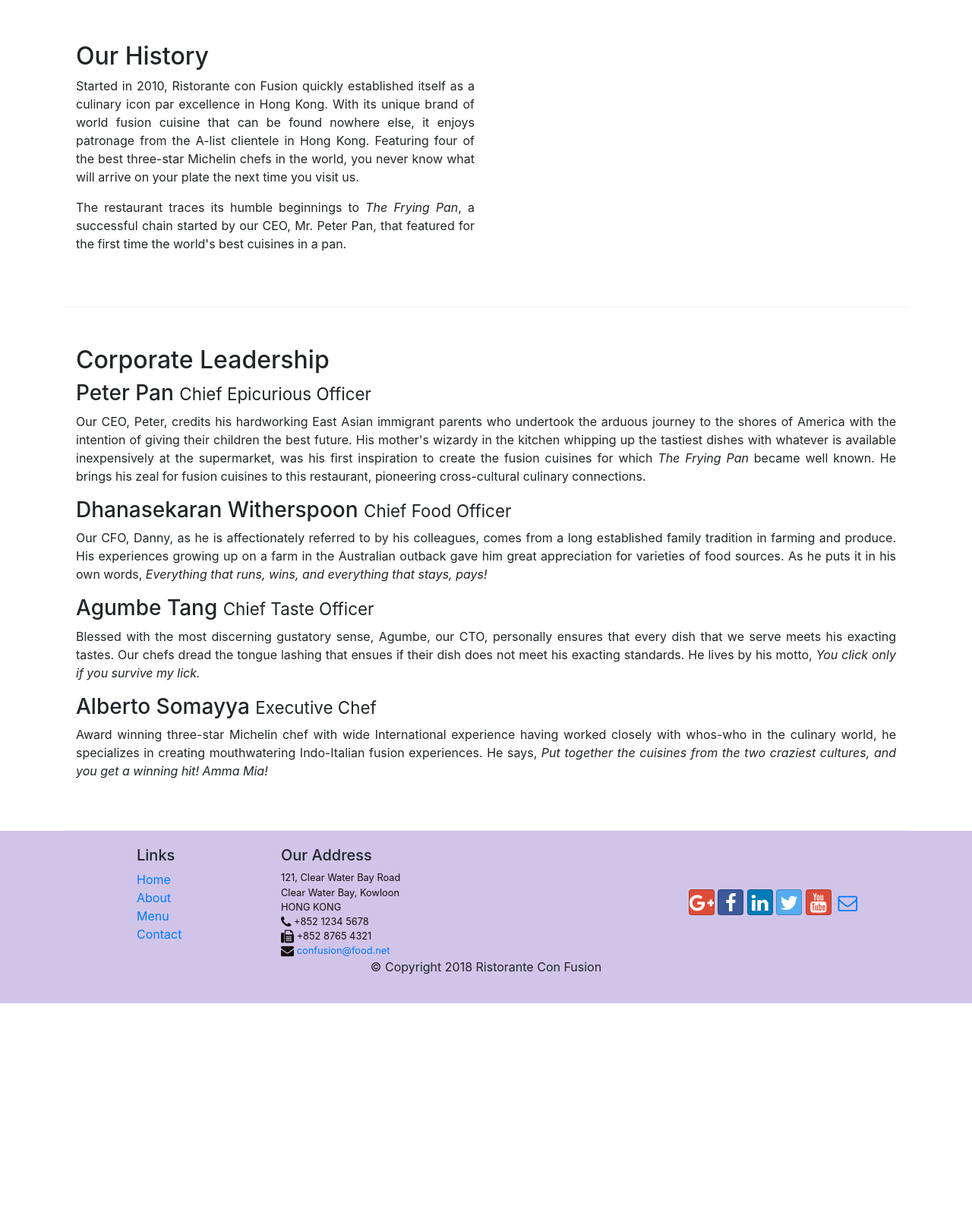
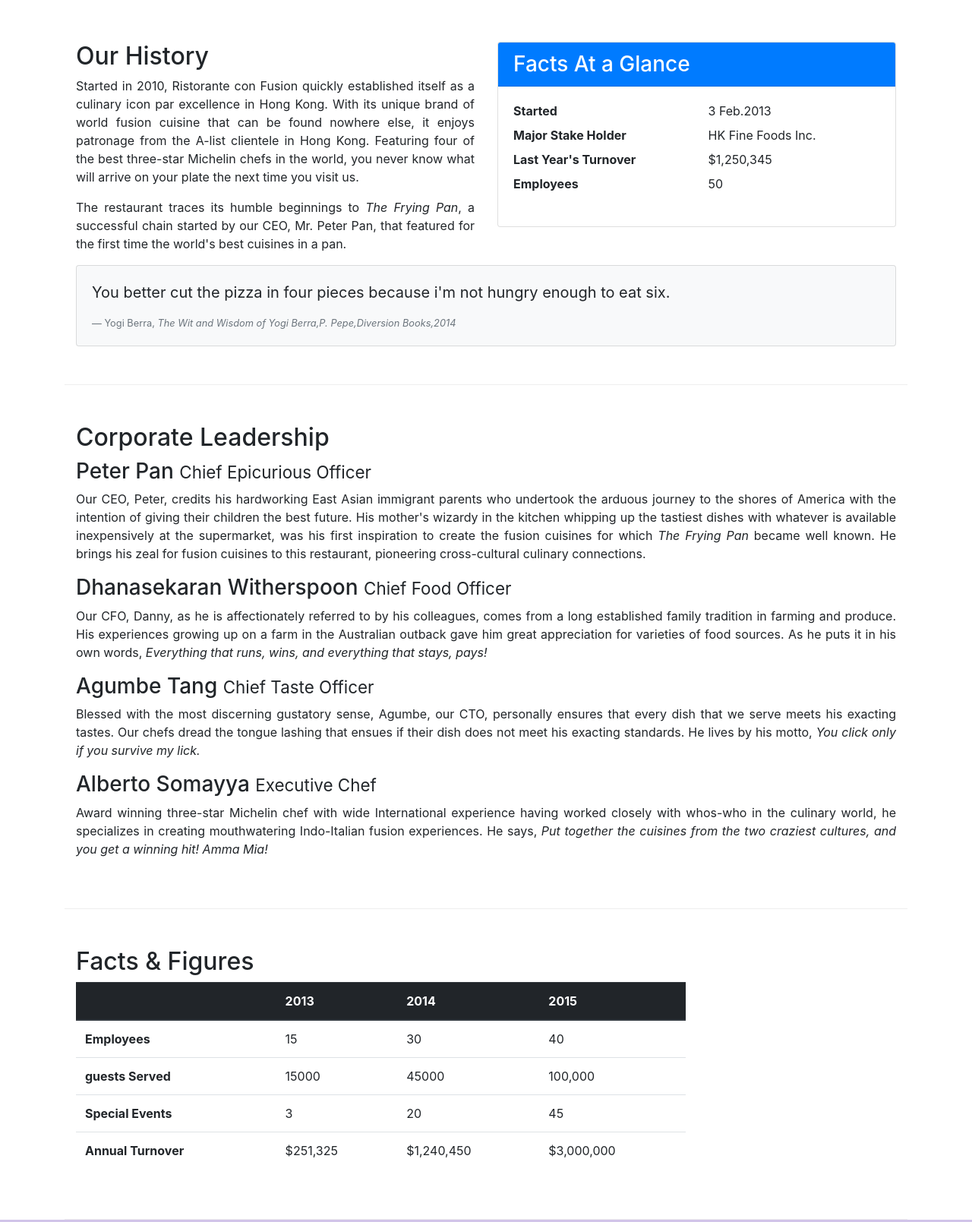
Before and after one commit to SrikanthReddyMallepally/Bootstrap-coursera, a website: page aboutus.html in a window 1280 px wide. Shown: the part 460-2069 px from the top of the page at 76% size. Before the commit the page ends 1781 px from the top, so only its background shows below. Drawn offline with nearby package versions, Linux system fonts and the light colour scheme.

Commit message:
added tables, cards in aboutus page and images, media in index.hmtl and logo to all three pages

```diff
--- a/aboutus.html
+++ b/aboutus.html
@@ -20,7 +20,7 @@
             <button class="navbar-toggler" type="button" data-toggle="collapse" data-target="#Navbar">
                 <span class="navbar-toggler-icon"></span>
             </button>
-            <a class="navbar-brand mr-auto" href="#">Ricky's Kitchen</a>
+            <a class="navbar-brand mr-auto" href="#"><img src="img/logo.png" height="30" width="41"></a>
             <div class="collapse navbar-collapse" id="Navbar">
                 <ul class="navbar-nav mr-auto">
                     <li class="nav-item"><a class="nav-link " href="./index.html"><span class="fa fa-home fa-sm "></span> Home</a></li>
@@ -38,7 +38,8 @@
                     <h1>Ristorante con Fusion</h1>
                     <p>We take inspiration from the World's best cuisines, and create a unique fusion experience. Our lipsmacking creations will tickle your culinary senses!</p>
                 </div>
-                <div class="col-12 col-sm">
+                <div class="col-12 col-sm align-self-center">
+                    <img src="img/logo.png" class="img-fluid">
                 </div>
             </div>
         </div>
@@ -56,12 +57,37 @@
         </div>
 
         <div class="row row-content">
-            <div class="col-12 col-sm-12 col-md-6">
+            <div class="col-sm-6">
                 <h2>Our History</h2>
                 <p class="text-justify">Started in 2010, Ristorante con Fusion quickly established itself as a culinary icon par excellence in Hong Kong. With its unique brand of world fusion cuisine that can be found nowhere else, it enjoys patronage from the A-list clientele in Hong Kong.  Featuring four of the best three-star Michelin chefs in the world, you never know what will arrive on your plate the next time you visit us.</p>
                 <p class="text-justify">The restaurant traces its humble beginnings to <em>The Frying Pan</em>, a successful chain started by our CEO, Mr. Peter Pan, that featured for the first time the world's best cuisines in a pan.</p>
             </div>
-            <div>
+            <div class="col-sm">
+                <div class="card">
+                    <h3 class="card-header bg-primary text-white">Facts At a Glance</h3>
+                    <div class="card-body">
+                        <dl class="row">
+                            <dt class="col-6">Started</dt>
+                            <dd class="col-6">3 Feb.2013</dd>
+                            <dt class="col-6">Major Stake Holder</dt>
+                            <dd class="col-6">HK Fine Foods Inc.</dd>
+                            <dt class="col-6">Last Year's Turnover</dt>
+                            <dd class="col-6">$1,250,345</dd>
+                            <dt class="col-6">Employees</dt>
+                            <dd class="col-6">50</dd>
+                        </dl>
+                    </div>
+                </div>
+            </div>
+            <div class="col-12">
+                <div class="card card-body bg-light">
+                    <blockquote class="blockquote">
+                        <p class="mb-0">You better cut the pizza in four pieces because i'm not hungry enough to eat six.</p>
+                    </blockquote>
+                    <footer class="blockquote-footer">Yogi Berra,
+                        <cite title="Source Title">The Wit and Wisdom of Yogi Berra,P. Pepe,Diversion Books,2014</cite>
+                    </footer>
+                </div>
             </div>
         </div>
         <div class="row row-content">
@@ -77,7 +103,49 @@
                 <p class="d-none d-sm-block text-justify">Award winning three-star Michelin chef with wide International experience having worked closely with whos-who in the culinary world, he specializes in creating mouthwatering Indo-Italian fusion experiences. He says, <em>Put together the cuisines from the two craziest cultures, and you get a winning hit! Amma Mia!</em></p>
             </div>
        </div>
-
+       <div class="row row-content">
+           <div class="col-12 col-sm-9">
+               <h2>Facts &amp; Figures</h2>
+               <div class="table-responsive">
+                   <table class="table table-stripped">
+                       <thead class="thead-dark">
+                           <tr>
+                             <th>&nbsp;</th>
+                             <th>2013</th>
+                             <th>2014</th>
+                             <th>2015</th>
+                           </tr>
+                       </thead>
+                       <tbody>
+                           <tr>
+                               <th>Employees</th>
+                               <td>15</td>
+                               <td>30</td>
+                               <td>40</td>
+                           </tr>
+                           <tr>
+                               <th>guests Served</th>
+                               <td>15000</td>
+                               <td>45000</td>
+                               <td>100,000</td>
+                           </tr>
+                           <tr>
+                               <th>Special Events</th>
+                               <td>3</td>
+                               <td>20</td>
+                               <td>45</td>
+                           </tr>
+                           <tr>
+                               <th>Annual Turnover</th>
+                               <td>$251,325</td>
+                               <td>$1,240,450</td>
+                               <td>$3,000,000</td>
+                           </tr>
+                       </tbody>
+                    </table>
+                </div>
+            </div>
+        </div>
     </div>
 
     <footer class="footer">
```
Also changed, not shown: contactus.html (+3 -2 lines), index.html (+27 -17 lines), img/alberto.png (added), img/buffet.png (added), img/logo.png (added), img/ricky.jpg (added), img/uthappizza.png (added), 1 other file.
